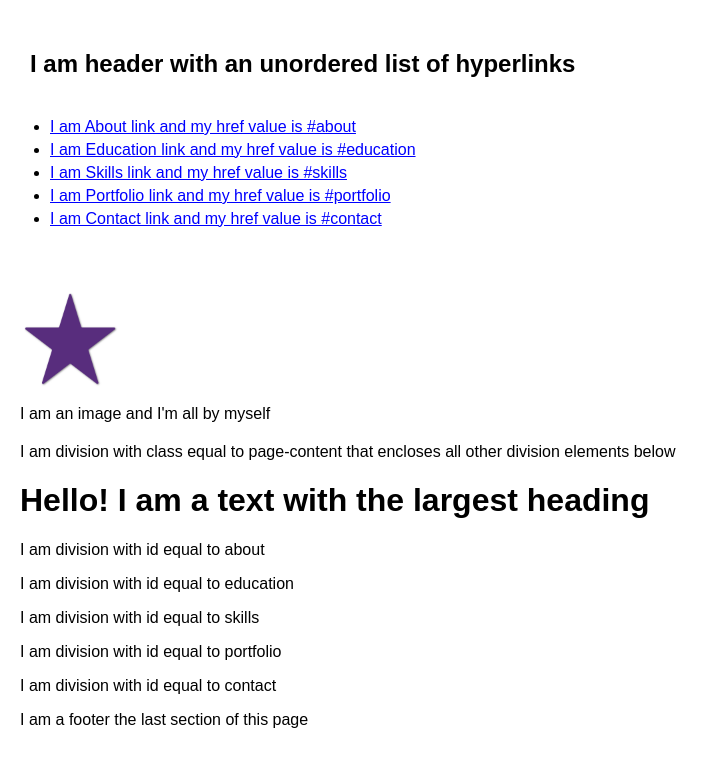
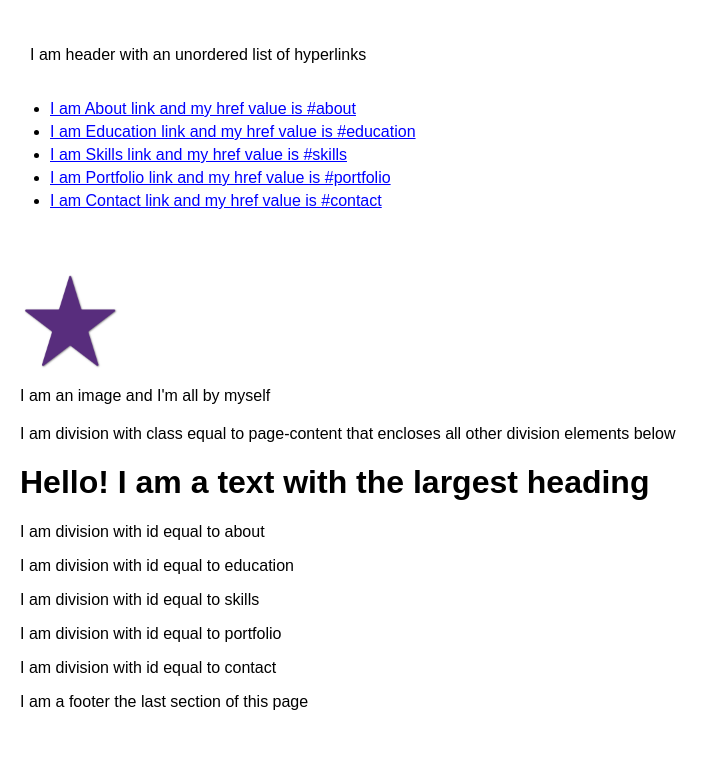
Before and after one commit to missai16/online-cv, a plain HTML site: page index.html in a window 1280 px wide. Shown: the whole page, without its empty margins (0-717 px from the left). Drawn offline with Linux system fonts and the light colour scheme.

Commit message:
Update index.html

```diff
--- a/index.html
+++ b/index.html
@@ -59,7 +59,7 @@ nav ul li a {
 <body>
 
     <header>
-        <h2>I am header with an unordered list of hyperlinks</h2>
+        <p>I am header with an unordered list of hyperlinks</p>
         <nav>
             <ul>
                 <li><a href="#about">I am About link and my href value is #about</a></li>
```
